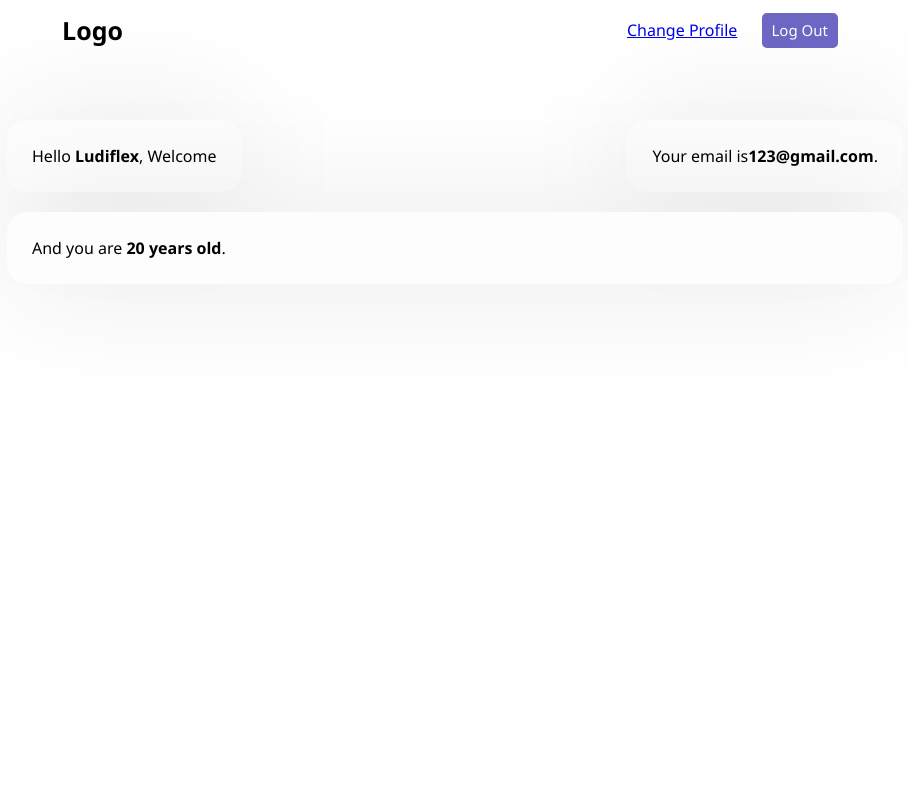
After one commit to andre-axt/revis-oPHP, a PHP site: page /home.html in a window 1280 px wide. The commit adds this page. Shown: the whole page, without its empty margins (185-1093 px from the left). Run offline with PHP 8.4, Linux system fonts and the light colour scheme.

Commit message:
add - home.html e modificações no css

```diff
--- /dev/null
+++ b/home.html
@@ -0,0 +1,37 @@
+<html lang="en">
+<head>
+    <meta charset="UTF-8">
+    <meta name="viewport" content="width=device-width, initial-scale=1.0">
+    <link rel="stylesheet" href="style/style.css">
+    <title>Home</title>
+</head>
+<body>
+    <div class="nav">
+        <div class="logo">
+            <p>Logo</p>
+        </div>
+
+        <div class="right-links">
+            <a href="#">Change Profile</a>
+            <a href="logout.php"><button class="btn">Log Out</button></a>
+        </div>
+    </div>
+    <main>
+        <div class="main-box top">
+            <div class="top">
+                <div class="box">
+                    <p>Hello <b>Ludiflex</b>, Welcome</p>
+                </div>
+                <div class="box">
+                    <p>Your email is<b>123@gmail.com</b>.</p>
+                </div>
+            </div>
+            <div class="bottom">
+                <div class="box">
+                    <p>And you are <b>20 years old</b>.</p>
+                </div>
+            </div>
+        </div>
+    </main>
+</body>
+</html>
--- a/style/style.css
+++ b/style/style.css
@@ -69,6 +69,55 @@ body{
 .submit{
     width: 100%;
 }
-.link{
+.links{
     margin-bottom: 15px;
 }
+
+.nav{
+    background: #ffff;
+    display: flex;
+    flex-direction: row;
+    justify-content: space-around;
+    line-height: 60px;
+    z-index: 100;
+}
+.logo{
+    font-size:25px;
+    font-weight: 900;
+}
+.right-links a{
+    padding: 0 10px;
+}
+main{
+    display: flex;
+    align-items: center;
+    justify-content: center;
+    margin-top: 60px;
+}
+.main-box{
+    display: flex;
+    flex-direction: column;
+    width: 70%;
+}
+.main-box .top{
+    display: flex;
+    flex-direction: row;
+    justify-content: space-between;
+}
+.bottom{
+    width: 100%;
+    margin-top: 20px;
+}
+@media only screen and (max-width:840px){
+    .main-box .top{
+        display: flex;
+        flex-direction: column;
+        justify-content: space-between;
+    }
+    .top .box{
+        margin: 10px 10px;
+    }
+    .bottom{
+        margin-top: 0;
+    }
+}
```
